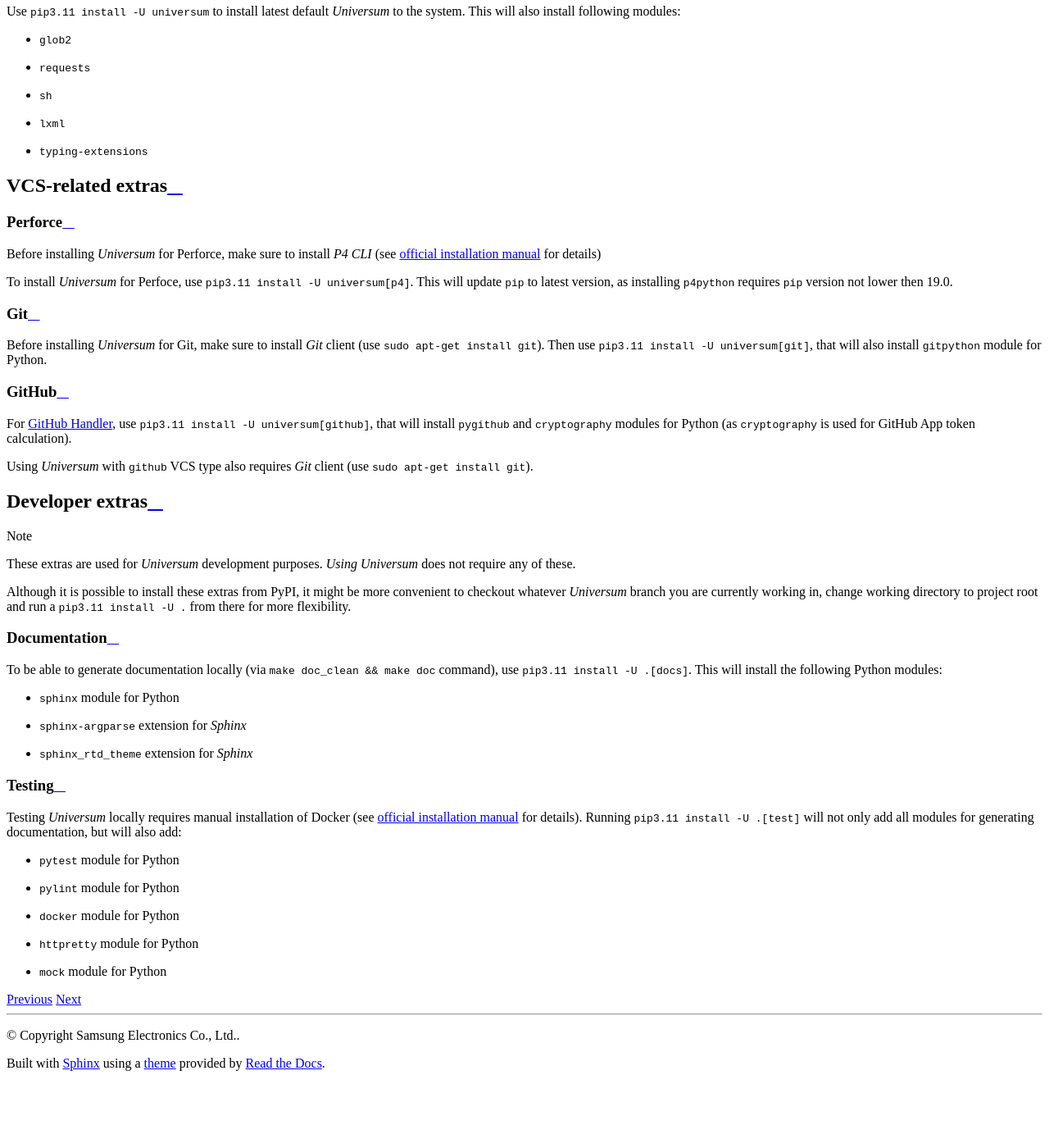
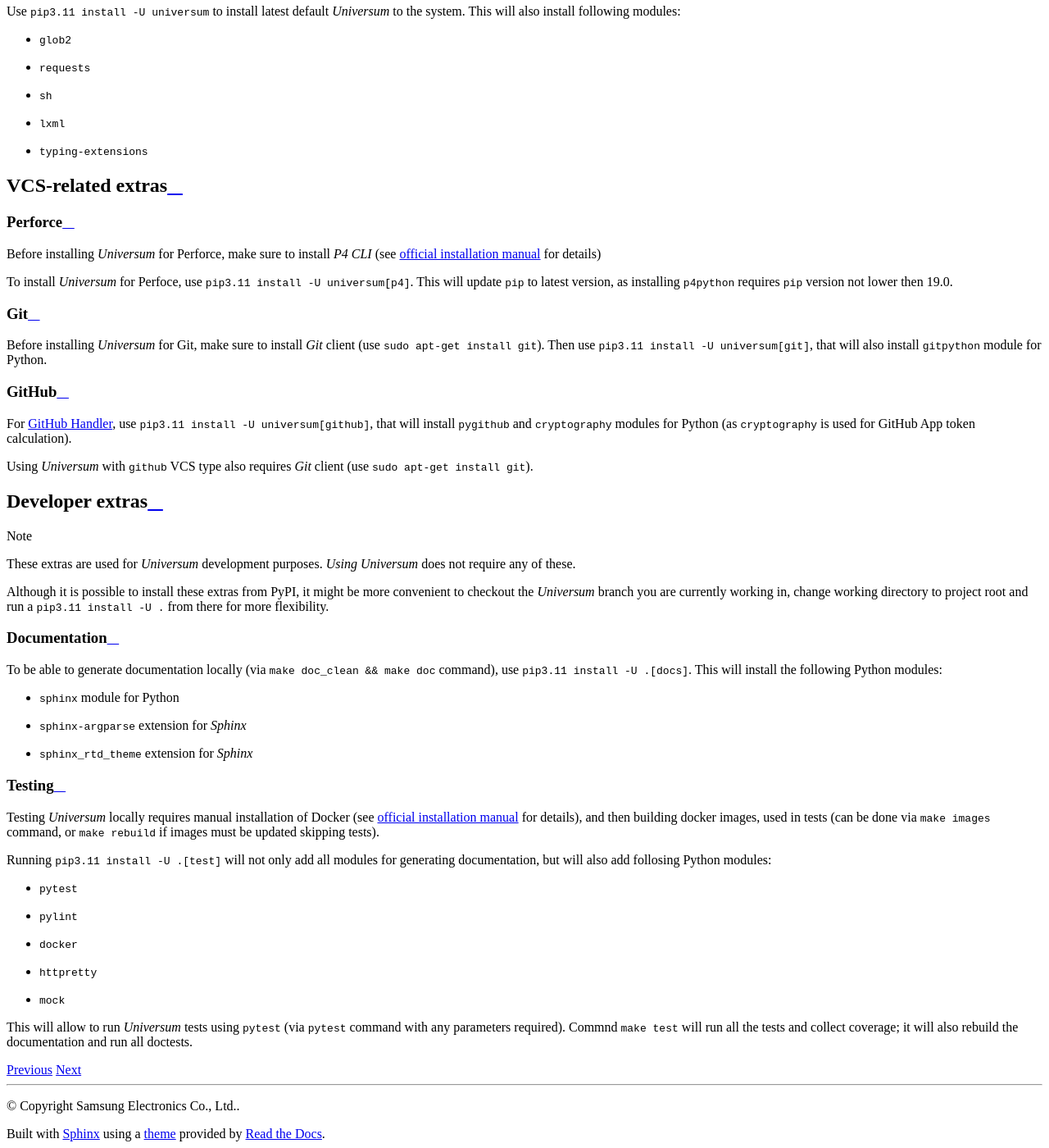
Before and after one commit to Samsung/Universum, a Sphinx documentation site: the page built from doc/install.rst, in a window 1280 px wide and 1400 px high, scrolled down 679 px. Shown: the whole window at 82% size. Built offline with Sphinx 7.4.7 and the Read the Docs theme 2.0.0, drawn with Linux system fonts in a browser that asks for light colours; before the commit the page ends 1993 px from its top, so only the background shows below that.

Commit message:
update(docs): add changes from review

```diff
--- a/doc/additional_commands.rst
+++ b/doc/additional_commands.rst
@@ -32,7 +32,7 @@
 the set up scenario locally. This allows to easily perform all required checks *before* submitting a change
 to VCS. This mode can generally be used as a wrapper for a complex build system.
 
-Unlike default `Universum` mode using ``{python} -m universum run``:
+Unlike default `Universum` mode, using ``{python} -m universum run``:
 
 * does not require most of :doc:`build parameters <args>` - especially VCS-related ones
 * does not :doc:`report build results <code_report>` to any code review system
--- a/doc/install.rst
+++ b/doc/install.rst
@@ -54,7 +54,7 @@
 
     These extras are used for `Universum` development purposes. *Using* `Universum` does not require any of these.
 
-Although it is possible to install these extras from PyPI, it might be more convenient to checkout whatever `Universum`
+Although it is possible to install these extras from PyPI, it might be more convenient to checkout the `Universum`
 branch you are currently working in, change working directory to project root and run a ``{pip} install -U .`` from
 there for more flexibility.
 
@@ -74,11 +74,19 @@
 ~~~~~~~
 
 Testing `Universum` locally requires manual installation of Docker (see `official installation manual
-<https://docs.docker.com/engine/installation/linux/ubuntu/#install-using-the-repository>`__ for details).
-Running ``{pip} install -U .[test]`` will not only add all modules for generating documentation, but will also add:
+<https://docs.docker.com/engine/installation/linux/ubuntu/#install-using-the-repository>`__ for details), and then
+building docker images, used in tests (can be done via ``make images`` command, or ``make rebuild`` if images
+must be updated skipping tests).
 
-* :mod:`pytest` module for Python
-* :mod:`pylint` module for Python
-* :mod:`docker` module for Python
-* :mod:`httpretty` module for Python
-* :mod:`mock` module for Python
+Running ``{pip} install -U .[test]`` will not only add all modules for generating documentation, but will also add
+follosing Python modules:
+
+* :mod:`pytest`
+* :mod:`pylint`
+* :mod:`docker`
+* :mod:`httpretty`
+* :mod:`mock`
+
+This will allow to run `Universum` tests using ``pytest`` (via ``pytest`` command with any parameters required).
+Commnd ``make test`` will run all the tests and collect coverage; it will also rebuild the documentation and run
+all doctests.
```
